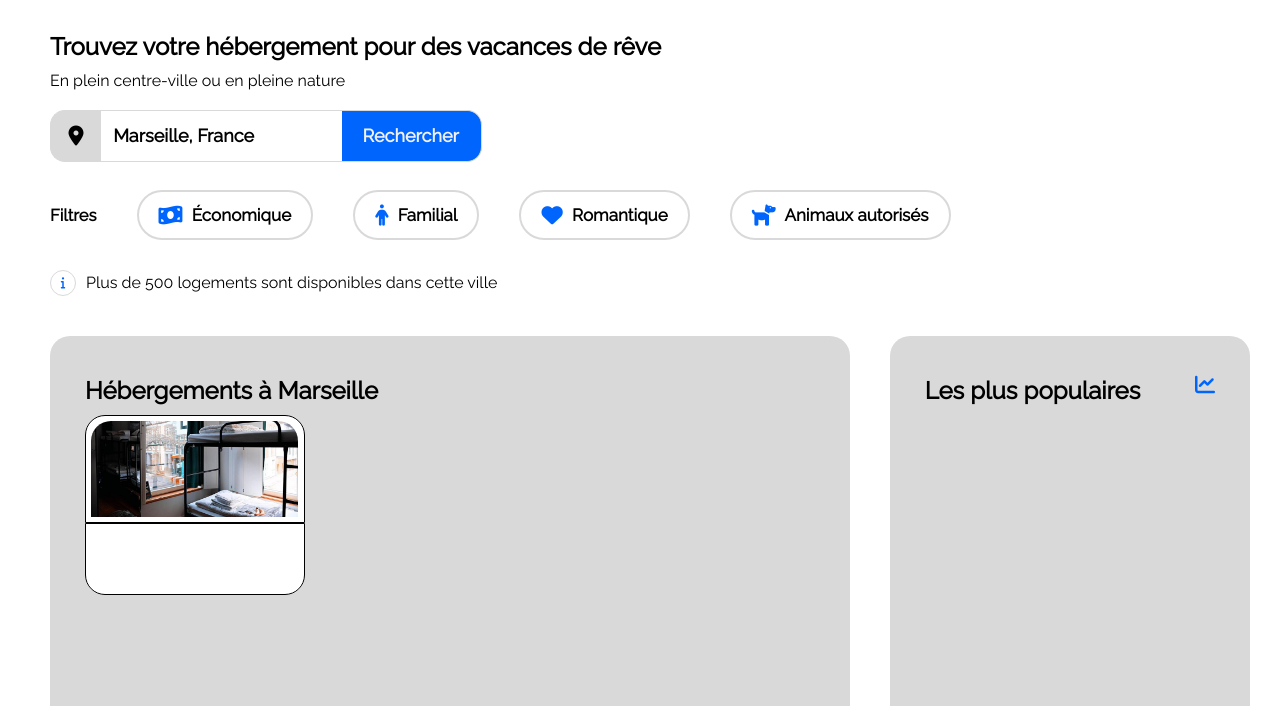
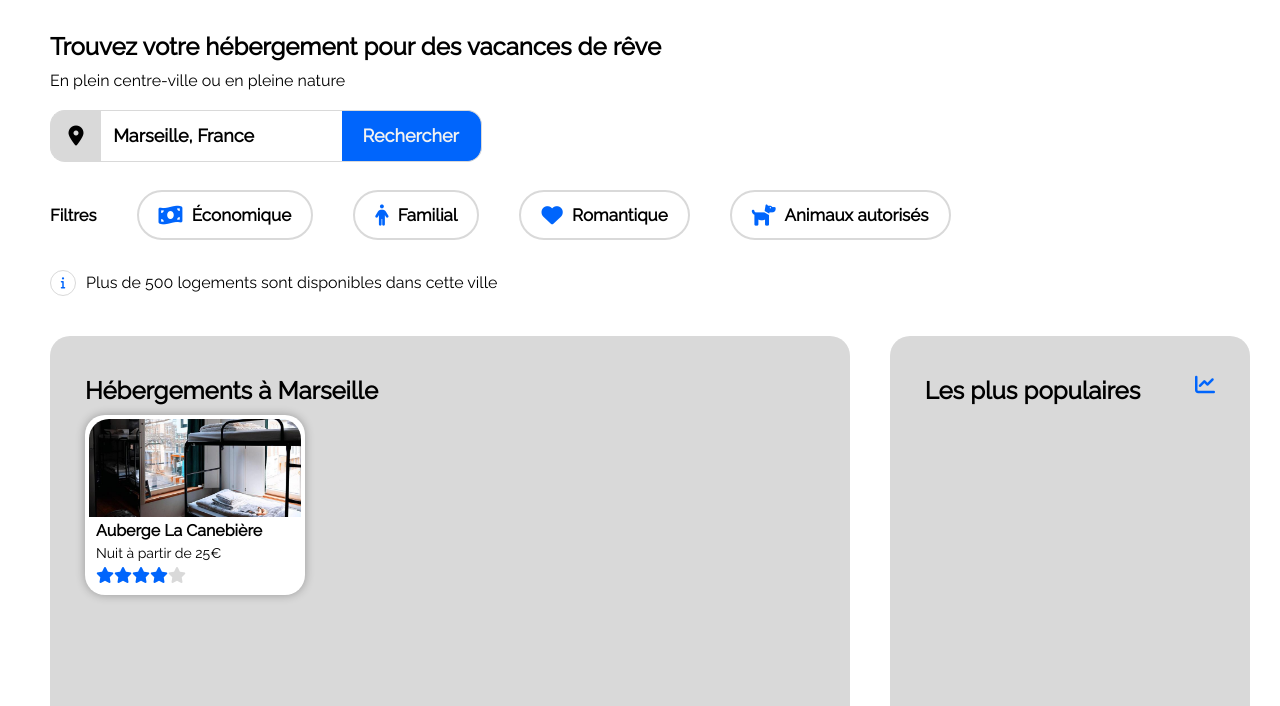
Before and after one commit to AeRyZe/Booki, a plain HTML site: page index.html in a window 1280 px wide. Shown: the part 94-800 px from the top of the page. Drawn offline with Linux system fonts and the light colour scheme.

Commit message:
UPD 9
Finalisation de la première box hébergement.

```diff
--- a/css/style.css
+++ b/css/style.css
@@ -247,35 +247,69 @@ h3 {
     color: #0065FC;
 }
 
+.result-container h3 {
+    font-size: 16px;
+}
+
+.result-container p {
+    font-size: 14px;
+}
+
 .result-hebergement {
     height: 180px;
     width: 220px;
     background-color: white;
     border-radius: 20px;
+    box-shadow: 0 0 10px rgba(0, 0, 0, 0.3);
 }
 
 .result-top1 {
-    border: 1px solid black;
     height: 59%;
     border-radius: 20px 20px 0 0;
+    display: flex;
+    justify-content: center;
+    align-items: center;
 }
 
 .result-top2 {
-    height: 90%;
-    width: 95%;
+    height: 93%;
+    width: 96%;
     border-radius: 20px 20px 0 0;
-    margin: 5px;
+    overflow: clip;
+    object-fit: fill;
     display: flex;
     justify-content: center;
     align-items: center;
-    overflow: clip;
-    object-fit: fill;
 }
 
-.result-bottom {
-    border: 1px solid black;
+.result-bottom1 {
     height: 39%;
     border-radius: 0 0 20px 20px;
+    display: flex;
+    justify-content: center;
+    align-items: center;
+}
+
+.result-bottom2 {
+    height: 100%;
+    width: 90%;
+    border-radius: 0 0 20px 20px;
+    display: flex;
+    flex-direction: column;
+    justify-content: flex-start;
+    gap: 5px;
+}
+
+.rating-stars {
+    display: flex;
+}
+
+.fullstar {
+    color: #0065FC;
+}
+
+.emptystar {
+    color: #D9D9D9;
 }
 
 .images {
--- a/index.html
+++ b/index.html
@@ -85,8 +85,18 @@
                                 <img class="images" src="./images/hebergements/4_small/marcus-loke-WQJvWU_HZFo-unsplash.jpg" alt="#">
                             </div>
                         </div>
-                        <div class="result-bottom">
-
+                        <div class="result-bottom1">
+                            <div class="result-bottom2">
+                                <div><h3>Auberge La Canebière</h3></div>
+                                <div><p>Nuit à partir de 25€</p></div>
+                                <div class="rating-stars">
+                                    <div class="fullstar"><i class="fa-solid fa-star"></i></div>
+                                    <div class="fullstar"><i class="fa-solid fa-star"></i></div>
+                                    <div class="fullstar"><i class="fa-solid fa-star"></i></div>
+                                    <div class="fullstar"><i class="fa-solid fa-star"></i></div>
+                                    <div class="emptystar"><i class="fa-solid fa-star"></i></div>
+                                </div>
+                            </div>
                         </div>
                     </div>
                 </div>
```
